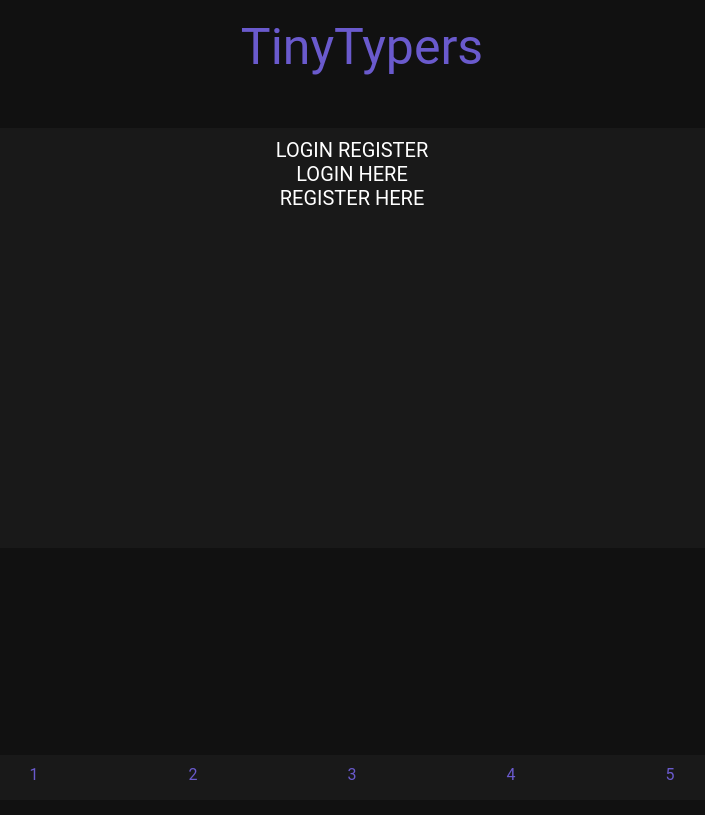
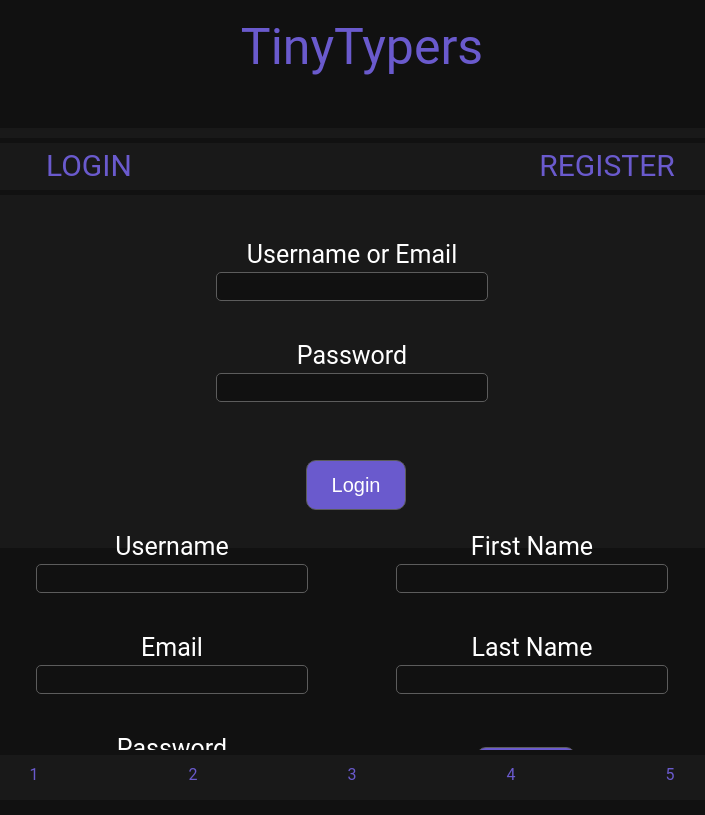
Before and after one commit to Its-Grimm/TinyTypers, a PHP site: page /profile.php in a window 1280 px wide. Shown: the whole page, without its empty margins (288-993 px from the left). Before the commit the page ends 780 px from the top, so only its background shows below. Run offline with PHP 8.4, Linux system fonts and the light colour scheme; some libraries are stand-ins or nearby versions.

Commit message:
added login/register page, with relevant buttons

```diff
--- a/profile.php
+++ b/profile.php
@@ -1,12 +1,11 @@
 <?php
 
-$db = mysqli_connect("69.172.204.200", "tp", "New_Web_2023!", "tp_db");
-if (!$db) {
-   die("Cannot connect to database! Error: " . mysqli_connect_error());
-}
+// $db = mysqli_connect("69.172.204.200", "tp", "New_Web_2023!", "tp_db");
+// if (!$db) {
+//    die("Cannot connect to database! Error: " . mysqli_connect_error());
+// }
 
 ?>
-
 
 <!DOCTYPE html>
 <html>
@@ -18,6 +17,8 @@ if (!$db) {
 </head>
 
 <body>
+   <script src="profileJQuery.js"> </script>
+
    <div id="wrapper">
 
       <!-- HEADER -->
@@ -29,19 +30,58 @@ if (!$db) {
       </header>
 
       <!-- MAIN AREA -->
-      <div class="main">
-         <label for="main"> LOGIN </label>
-         <label for="main"> REGISTER </label>
-
-         <div class="login">
-            <label for="login"> LOGIN HERE </label>
+      <form action="" class="main">
+         <div class="mainTitle">
+            <label for="main" class="login"> LOGIN </label>
+            <label for="main" class="register"> REGISTER </label>
          </div>
 
+         <div class="loginForm">
+            <ul>
+               <li class="loginUser"> Username or Email <br>
+                  <input type="text" class="loginUserInp">
+               </li>
 
-         <div class="register">
-            <label for="register"> REGISTER HERE </label>
+               <li class="loginPass"> Password <br>
+                  <input type="password" class="loginPassInp">
+               </li>
+
+               <li class="loginSubmit">
+                  <input type="button" class="loginButton" value="Login">
+               </li>
+            </ul>
          </div>
-      </div>
+
+         <div class="registerForm">
+            <ul class="mainInfo">
+               <li class="regUser"> Username<br>
+                  <input type="text" class="regUserInp">
+               </li>
+
+               <li class="regEmail"> Email <br>
+                  <input type="text" class="regEmailInp">
+               </li>
+
+               <li class="regPass"> Password <br>
+                  <input type="password" class="regPassInp">
+               </li>
+            </ul>
+
+            <ul class="secondaryInfo">
+               <li class="fName"> First Name <br>
+                  <input type="text" class="regFNameInp">
+               </li>
+
+               <li class="lName"> Last Name <br>
+                  <input type="text" class="regLNameInp">
+               </li>
+
+               <li class="regSubmit">
+                  <input type="button" class="regButton" value="Register">
+               </li>
+            </ul>
+         </div>
+      </form>
 
       <!-- FOOTER -->
 
--- a/profile_styles.css
+++ b/profile_styles.css
@@ -6,9 +6,9 @@ body {
 }
 
 #wrapper {
-   margin-left:auto;
-   margin-right:auto;
-   width:960px;
+   margin-left: auto;
+   margin-right: auto;
+   width: 960px;
    height: auto;
 }
 
@@ -46,9 +46,89 @@ header {
    border-radius: 20px;
    background-color: #191919;
 
+}
+
+.mainTitle {
+   border-radius: 10px;
+   border-bottom: #111111 5px solid;
+   border-top: #111111 5px solid;
+   padding-bottom: 12px;
+}
+
+ul {
+   list-style: none;
+}
+
+.login, .register {
+   position: relative;
+   width: auto;
+   height: auto;
+   top: 5px;
+   font-size: 30px;
+   text-align: center;
+   border-radius: 10px;
+}
+.login {
+   left: 150px;
+}
+.register {
+   left: 550px;
+}
+
+.loginForm, .registerForm {
+   position: relative;
+   left: -20px;
+   font-size: 25px;
+   text-align: center;
    color: white;
+   margin: auto;
+}
+
+.loginUser, .loginPass, .regUser, .regPass, .fName, .lName, .regEmail, .loginSubmit, .regSubmit {
+   padding: 20px;
+}
+
+.loginUserInp, .loginPassInp, .regUserInp, .regPassInp, .regFNameInp, .regLNameInp, .regEmailInp, .loginButton, .regButton {
+   width: 250px;
+   height: 25px;
+   font-size: 15px;
+   background-color: #111111;
+   border-radius: 5px;
+   border: 1px solid #5c5c5c;
+   color: white;
+   padding-left: 10px;
+   padding-right: 10px;
+}
+
+.mainInfo {
+   position: absolute;
+   top: 0px;
+   left: 100px;
+   width: auto;
+}
+
+.secondaryInfo {
+   position: absolute;
+   top: 0px;
+   right: 100px;
+   width: auto;
+}
+
+.loginButton, .regButton {
+   position: absolute;
+   width: 100px;
+   height: 50px;
+   background-color:#6a5acd ;
+   border-radius: 10px;
    font-size: 20px;
-   text-align: center;
+}
+.loginButton {
+   top: 240px;
+   left: 430px;
+}
+.regButton {
+   top: 235px;
+   left: 140px;
 }
 
 /* FOOTER */
```
